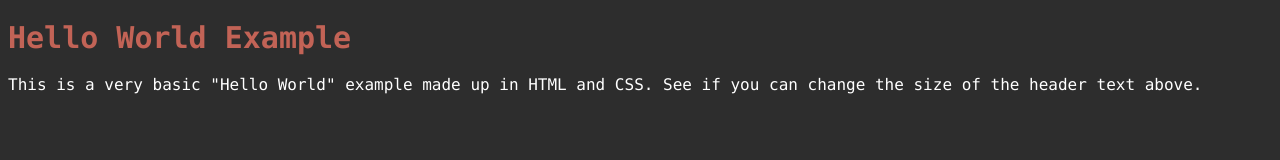
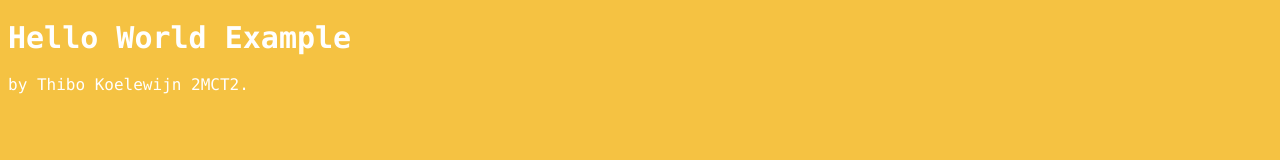
Before and after one commit to KoelewijnThibo/TestHTMLAzure, a plain HTML site: page index.html in a window 1280 px wide. Drawn offline with Linux system fonts and the light colour scheme.

Commit message:
Update index.html

```diff
--- a/index.html
+++ b/index.html
@@ -3,11 +3,11 @@
 	<title>HTML and CSS "Hello World"</title>
 	<style>
 		body {
-			background-color: #2D2D2D;
+			background-color: #f5c242;
 		}
 
 		h1 {
-			color: #C26356;
+			color: #FFFFFF;
 			font-size: 30px;
 			font-family: Menlo, Monaco, fixed-width;
 		}
@@ -20,6 +20,6 @@
 </head>
 <body>
 	<h1>Hello World Example</h1>
-	<p>This is a very basic "Hello World" example made up in HTML and CSS. See if you can change the size of the header text above.</p>
+	<p>by Thibo Koelewijn 2MCT2.</p>
 </body>
 </html>
```
